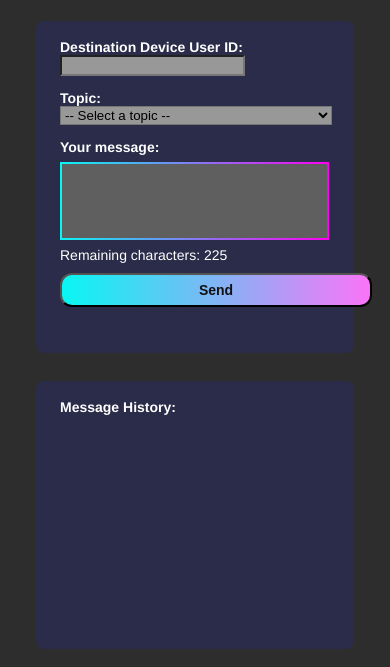
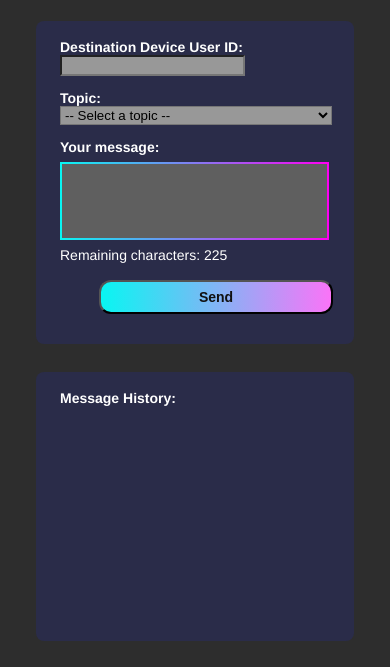
Before and after one commit to Arjunan-Eas/CDP-Web-Interface, a plain HTML site: page index.html in a window 390 px wide. Shown: the part 193-860 px from the top of the page. Drawn offline with Linux system fonts and the light colour scheme; no server answers.

Commit message:
Progress on mobile version

```diff
--- a/index.html
+++ b/index.html
@@ -40,9 +40,10 @@
             }
 
             .btn {
-                width: 100%;
+                max-width: 75%;
                 margin-top: 10px;
                 margin-bottom: 32px;
+                margin: auto;
                 font-weight: 700;
                 font-size: 14px;
                 text-decoration: none;
@@ -64,7 +65,7 @@
 
             .sendReportBtn {
                 background-image: linear-gradient(to right, rgb(8, 246, 242) 0%, rgb(255, 113, 248) 51%, rgb(8, 246, 242) 100%);
-                width: 75%;
+                /* width: 100%; */
                 /* Send button part 3 */
             }
 
```
